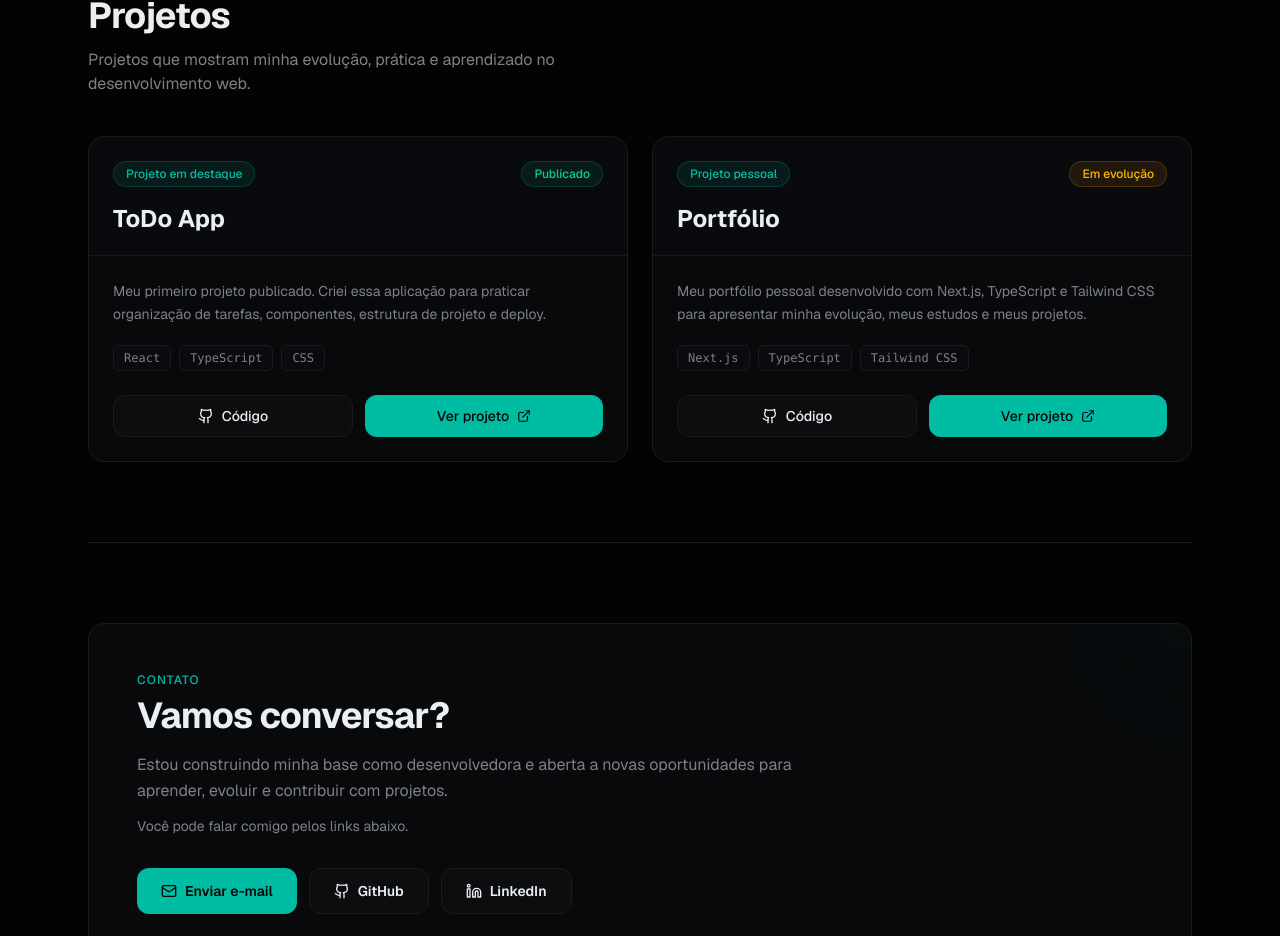
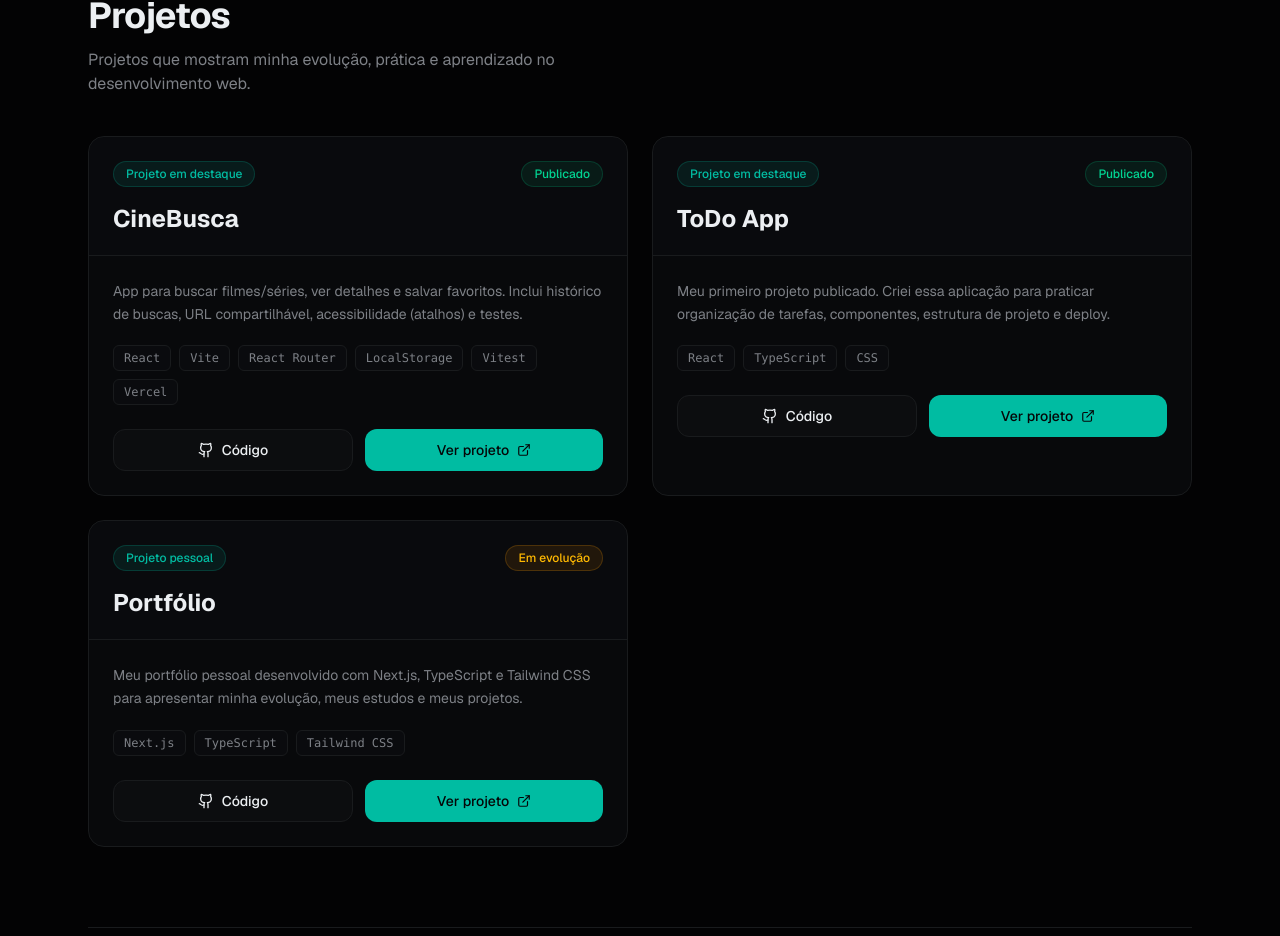
Before and after one commit to NoelleAlmeida/portfolio, a Next.js app: page / in a window 1280 px wide. Shown: the part 2748-3684 px from the top of the page. Built offline with nearby package versions, Linux system fonts and the light colour scheme.

Commit message:
feat: adicionar CineBusca na seção de projetos

```diff
--- a/src/components/v0/projects-section.tsx
+++ b/src/components/v0/projects-section.tsx
@@ -1,6 +1,23 @@
 import { GithubIcon, ExternalLinkIcon } from "~/components/icons";
 
 const projects = [
+  {
+    title: "CineBusca",
+    description:
+      "App para buscar filmes/séries, ver detalhes e salvar favoritos. Inclui histórico de buscas, URL compartilhável, acessibilidade (atalhos) e testes.",
+    github: "https://github.com/NoelleAlmeida/buscador-filmes",
+    demo: "https://buscador-filmes-navy.vercel.app",
+    techs: [
+      "React",
+      "Vite",
+      "React Router",
+      "LocalStorage",
+      "Vitest",
+      "Vercel",
+    ],
+    highlight: "Projeto em destaque",
+    status: "Publicado",
+  },
   {
     title: "ToDo App",
     description:
```
